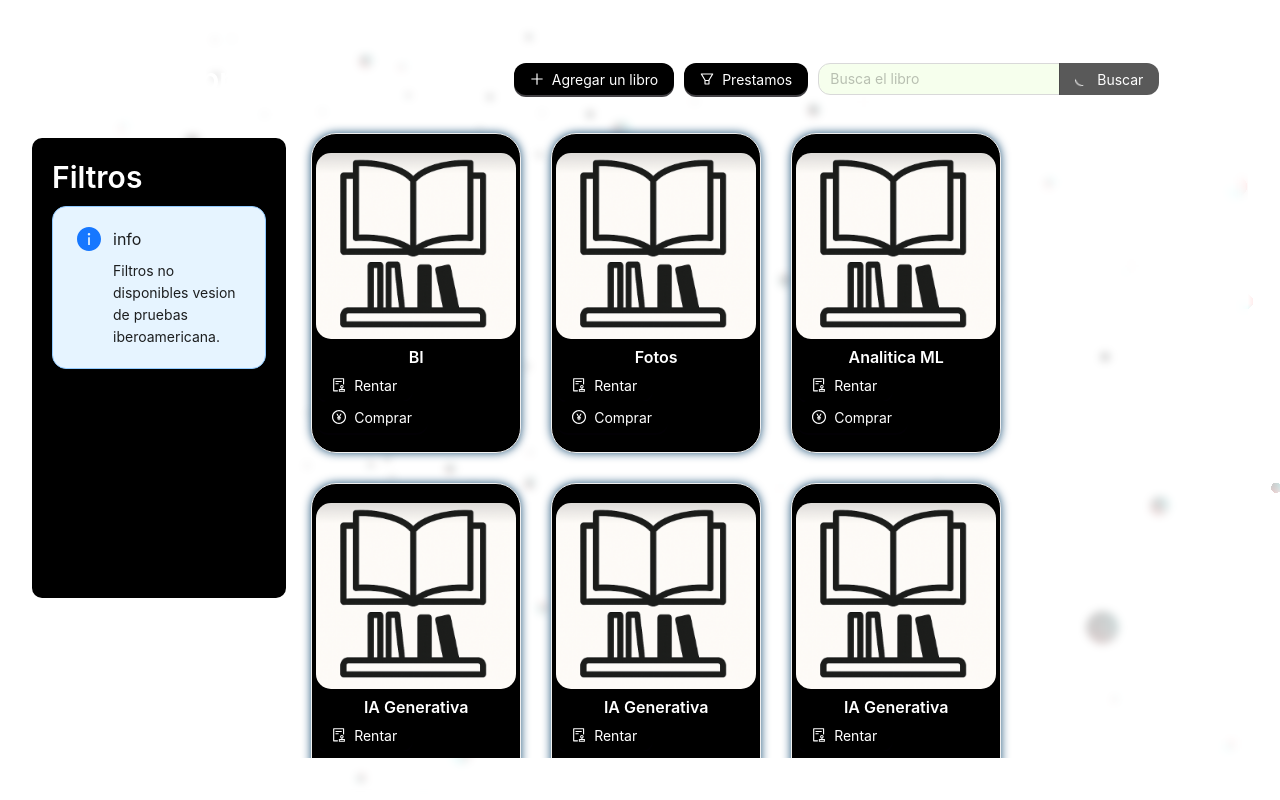
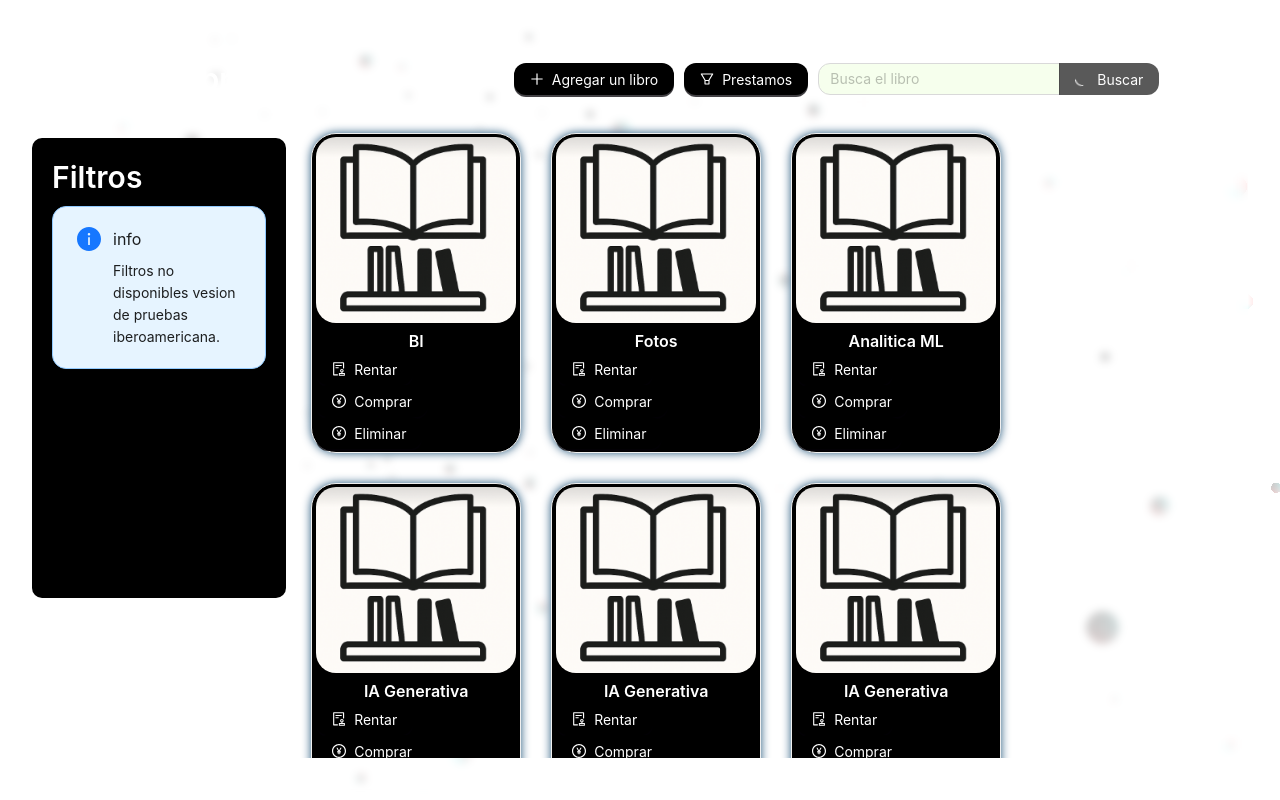
Before and after one commit to J-Camilo/Biblioteca, a React (Vite) app: page / in a window 1280 px wide. Built offline with nearby package versions, Linux system fonts and the light colour scheme.

Commit message:
se crean pruebas de diseño en el payment

```diff
--- a/src/layouts/Home/components/cards.jsx
+++ b/src/layouts/Home/components/cards.jsx
@@ -46,7 +46,7 @@ function Cards() {
     return (
         cardsData.map((card, index) =>
             visibleCards.includes(index) ? (
-                <Tooltip title="Toca para editar">
+                <Tooltip title="Toca para ver">
                     <Card
                         key={card.id}
                         style={{ ...styleCardApp, ...styles[card.id] }}
@@ -54,7 +54,7 @@ function Cards() {
                         onMouseLeave={() => handleMouseLeaveCardApp(card.id)}
                         onClick={() => handleCardClick()}
                     >
-                        <img src={imageprueba} alt="Image" style={{ width: "200px", borderRadius: 15 }} />
+                        <img src={imageprueba} alt="Image" style={{ width: "200px", borderRadius: 20 }} />
                         <Title level={5} style={{ color: "white", marginBottom: 0, textAlign: "center" }}>
                             {card.name}
                         </Title>
@@ -72,6 +72,13 @@ function Cards() {
                             >
                                 Comprar
                             </Button>
+                            <Button
+                                type="primary"
+                                icon={<PayCircleOutlined />}
+                                onClick={() => navigate("/payment")}
+                            >
+                                Eliminar
+                            </Button>
                         </div>
                     </Card>
                 </Tooltip>
--- a/src/layouts/Payment/components/bookStep.jsx
+++ b/src/layouts/Payment/components/bookStep.jsx
@@ -1,11 +1,12 @@
+import { Button } from "antd";
 import React, { useState } from "react";
 
 const BookStep = ({ onDataChange }) => {
   // Estado inicial
-  const [availableQuantity, setAvailableQuantity] = useState(10); // Cantidad disponible inicial
-  const [purchaseQuantity, setPurchaseQuantity] = useState(0); // Cantidad de compra inicial
-  const bookPrice = 50; // Precio del libro
-  const ivaRate = 0.019; // Tasa de IVA
+  const [availableQuantity, setAvailableQuantity] = useState(10);
+  const [purchaseQuantity, setPurchaseQuantity] = useState(1);
+  const bookPrice = 50;
+  const ivaRate = 0.019;
 
   // Función para calcular el total (subtotal + IVA)
   const calculateTotal = (quantity) => {
@@ -59,13 +60,13 @@ const BookStep = ({ onDataChange }) => {
 
       {/* Contador */}
       <div style={{ display: "flex", alignItems: "center", gap: 10 }}>
-        <button onClick={decreaseQuantity} disabled={purchaseQuantity === 0}>
+        <Button onClick={decreaseQuantity} disabled={purchaseQuantity === 0}>
           -
-        </button>
+        </Button>
         <span>{purchaseQuantity}</span>
-        <button onClick={increaseQuantity} disabled={availableQuantity === 0}>
+        <Button onClick={increaseQuantity} disabled={availableQuantity === 0}>
           +
-        </button>
+        </Button>
       </div>
 
       {/* Total */}
--- a/src/layouts/Payment/components/paymentForm.jsx
+++ b/src/layouts/Payment/components/paymentForm.jsx
@@ -4,10 +4,9 @@ import { Form, Input, Row, Col, message } from "antd";
 const PaymentForm = ({ onChange, onValidationChange }) => {
   const [form] = Form.useForm();
 
-  // Notifica al padre cuando cambian los valores del formulario
   const handleValuesChange = (changedValues, allValues) => {
     if (onChange) {
-      onChange(allValues); // Envía todos los valores actuales del formulario
+      onChange(allValues);
     }
   };
 
@@ -16,10 +15,10 @@ const PaymentForm = ({ onChange, onValidationChange }) => {
     form
       .validateFields()
       .then(() => {
-        onValidationChange(true); // El formulario es válido
+        onValidationChange(true);
       })
       .catch((errors) => {
-        onValidationChange(false); // El formulario no es válido
+        onValidationChange(false);
         message.error("Por favor, completa todos los campos obligatorios.");
       });
   };
--- a/src/layouts/Payment/components/stepperPay.jsx
+++ b/src/layouts/Payment/components/stepperPay.jsx
@@ -13,16 +13,12 @@ function StepperPay() {
     return (
         <Stepper
             initialStep={1}
-            onStepChange={(step) => {
-                console.log(step);
-            }}
             onNextStep={(currentStep, nextStep, validateStep) => {
                 if (currentStep === 2) {
                     validateStep(() => true);
                 }
             }}
             onFinalStepCompleted={() => {
-                console.log("Completado!");
                 generatePDF();
                 navigate("/");
               }}
--- a/src/layouts/Payment/payment.jsx
+++ b/src/layouts/Payment/payment.jsx
@@ -1,10 +1,12 @@
-import React, { useState, useEffect } from "react";
-import { Button, Typography, Input, Card, Alert } from "antd";
+import React from "react";
+import { Button, Typography } from "antd";
 
 import { BookOutlined, LogoutOutlined, } from "@ant-design/icons";
 import { useNavigate } from "react-router-dom";
 import StepperPay from "./components/stepperPay";
 const { Title } = Typography;
+
+import imgPay from "../../assets/undraw_add-to-cart_c8f2.svg"
 
 function Payment() {
     const navigate = useNavigate();
@@ -41,8 +43,9 @@ function Payment() {
                         <p>Usuario</p>
                     </div>
                 </div>
-                <div style={{ display: "flex", gap: 10, height: "60vh" }}>
-                        <StepperPay />
+                <div style={{ display: "flex", justifyContent: "space-around", gap: 10,marginTop: 30, height: "60vh" }}>
+                    {/* <img src={imgPay} alt="imgPay" style={{width: "40%"}}/> */}
+                    <StepperPay />
                 </div>
             </div>
         </div>
```
Also changed, not shown: src/assets/undraw_add-to-cart_c8f2.svg (added).
